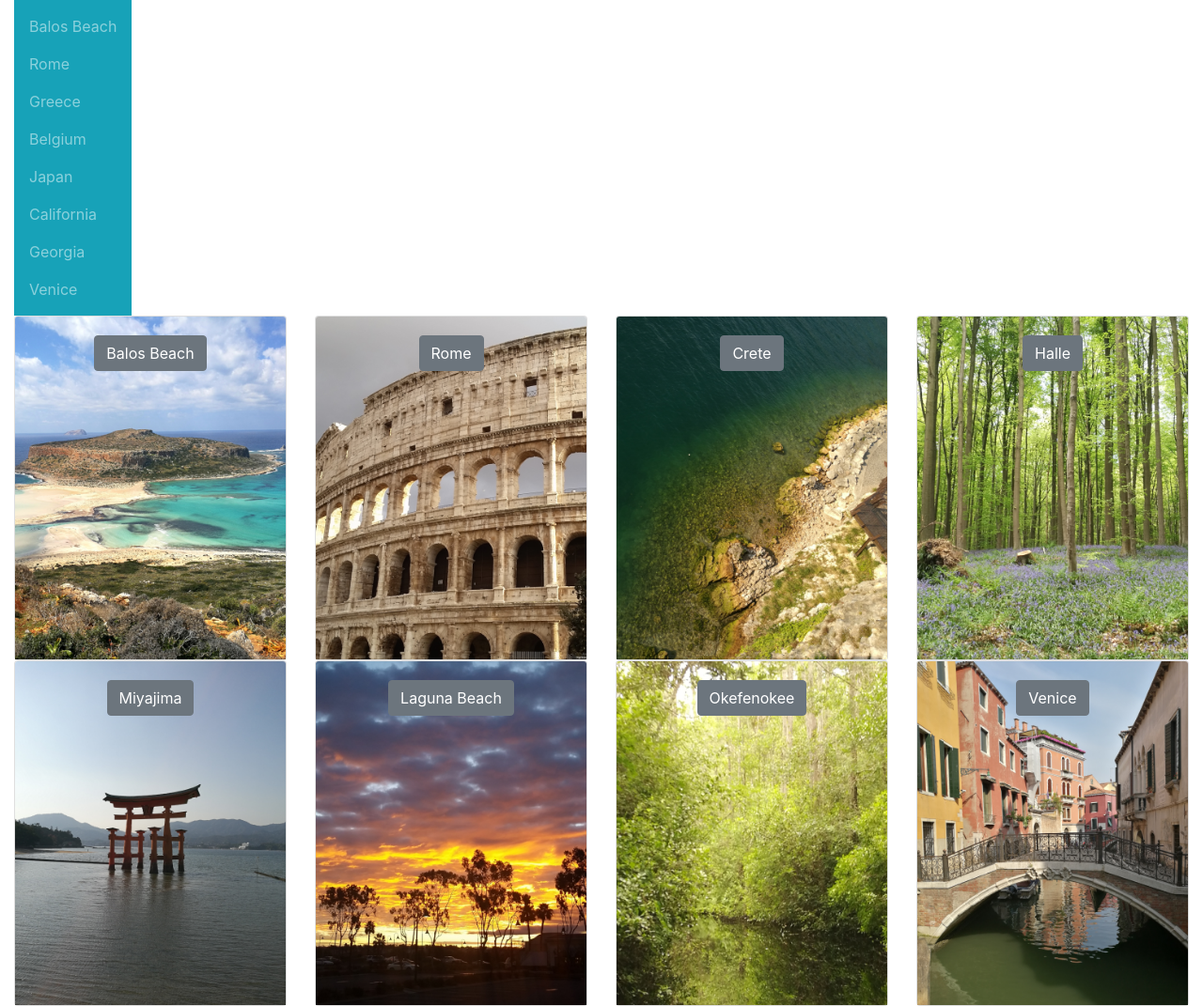
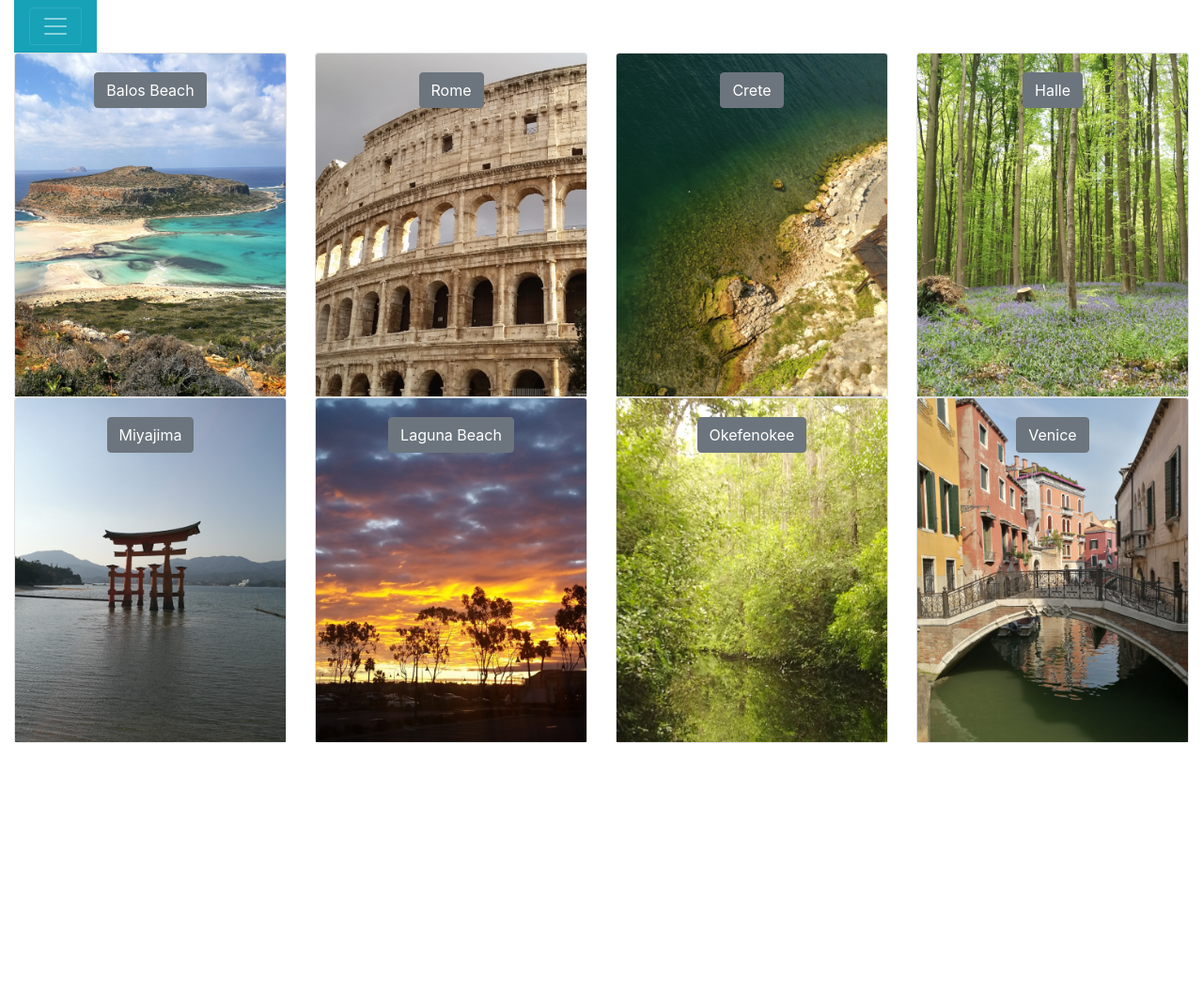
Before and after one commit to Lisonallie/Frameworking-FTW, a plain HTML site: page index.html in a window 1280 px wide. Shown: the whole page at 94% size. After the commit the page ends 800 px from the top, so only its background shows below. Drawn offline with nearby package versions, Linux system fonts and the light colour scheme.

Commit message:
trying to fix navbar problems

```diff
--- a/index.html
+++ b/index.html
@@ -15,10 +15,15 @@
 <body>
     <div class="container-fluid">
         <div class="row">
-            <div class="col-md-2">
+            <div class="col-md-1">
                 <div class="d-flex flex-wrap align-content-start">
                     <nav class="navbar bg-info navbar-dark">
-                        <ul class="navbar-nav nav-pills flex-column">
+                        <button class="navbar-toggler">
+                            <span class="navbar-toggler-icon" data toggle="collapse" data-target="#navbarMenu"></span>
+                        </button>
+                        <div class="collapse navbar-collapse" id="navbarMenu">
+                            <a href="#" class="navbar-brand"></a>
+                            <ul class="navbar-nav flex-column">
                                 <li class="nav-item">
                                     <a class="nav-link"
                                         href="https://www.google.com/maps/place/B%C3%A1los/@35.5827201,23.5847886,16z/data=!3m1!4b1!4m5!3m4!1s0x149c5809c68e7ac7:0xe2cb9e4402502711!8m2!3d35.5792671!4d23.5887205">Balos
@@ -53,6 +58,7 @@
                                         href="https://www.google.com/maps/place/Veneti%C3%AB,+Itali%C3%AB/@45.4046812,12.1008667,10z/data=!3m1!4b1!4m5!3m4!1s0x477eb1daf1d63d89:0x7ba3c6f0bd92102f!8m2!3d45.4408474!4d12.3155151">Venice</a>
                                 </li>
                             </ul>
+                        </div>
                     </nav>
                 </div>
             </div>
```
Lines whose indentation alone changed are shown as unchanged.
